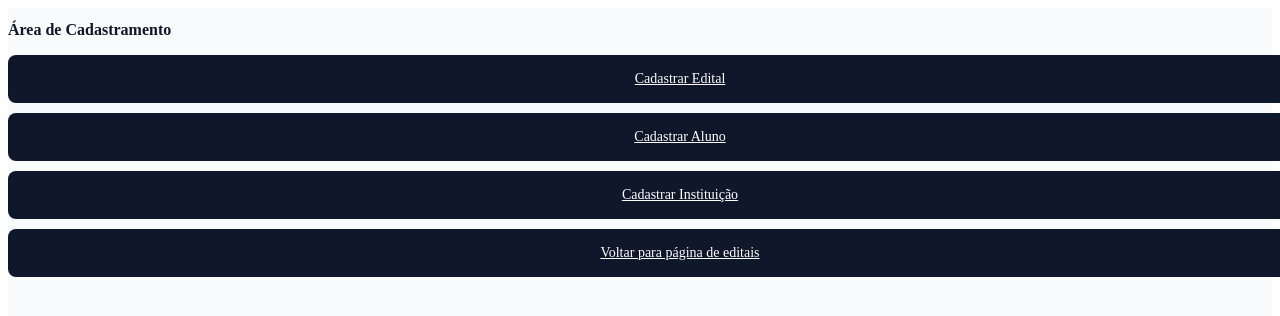
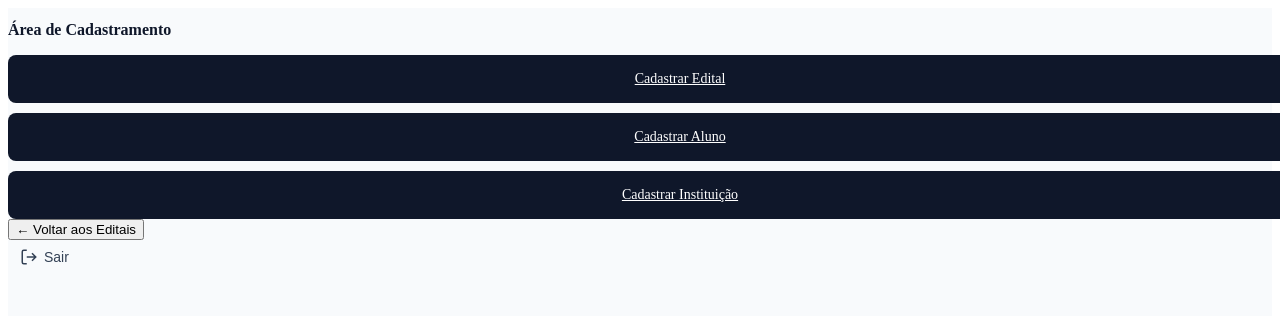
Before and after one commit to iianTP/Projeto-Redes, a React (Vite) app: page /admin in a window 1280 px wide. Shown: the top 316 px of the page. Built offline with nearby package versions, Linux system fonts and the light colour scheme; sample sign-in values are in the browser's storage.

Commit message:
botando botão de logout na tela de editais

```diff
--- a/src/AdminCadastro.jsx
+++ b/src/AdminCadastro.jsx
@@ -1,9 +1,17 @@
-import { Link } from 'react-router-dom'
-import './App.css'
+import { Link, useNavigate } from 'react-router-dom';
+import './App.css';
 
 function AdminCadastro() {
+  const navigate = useNavigate();
+
+  const handleLogout = () => {
+    localStorage.clear();
+    navigate('/login');
+  };
+
   return (
     <main id="center" className="container">
+
       <section>
         <h1 className="sectionTitle">Área de Cadastramento</h1>
 
@@ -24,11 +32,30 @@ function AdminCadastro() {
 
       <div className="ticks"></div>
 
-      <Link to="/editais" className="botao">
-        Voltar para página de editais
-      </Link>
+      <div className="headerActions">
+        <button
+          className="backBtn"
+          onClick={() => navigate('/editais')}
+        >
+          ← Voltar aos Editais
+        </button>
+
+        <button className="logoutBtn" onClick={handleLogout}>
+          <svg
+            className="logoutIcon"
+            viewBox="0 0 24 24"
+            fill="none"
+            stroke="currentColor"
+            strokeWidth="2"
+          >
+            <path d="M9 21H5a2 2 0 0 1-2-2V5a2 2 0 0 1 2-2h4M16 17l5-5-5-5M21 12H9" />
+          </svg>
+          Sair
+        </button>
+      </div>
+
     </main>
-  )
+  );
 }
 
-export default AdminCadastro
+export default AdminCadastro;
--- a/src/Editais.jsx
+++ b/src/Editais.jsx
@@ -35,6 +35,10 @@ function Editais() {
     (filtroStatus     === 'Todos' || edital.statusText  === filtroStatus)
   );
 
+  const handleLogout = () => {
+    localStorage.clear();
+    navigate('/login');
+  };
 
   return (
     <div className="container">
@@ -61,32 +65,53 @@ function Editais() {
           {localStorage.getItem(
             'isAdmin'
           ) === 'true' && (
-            <button
-              className="logoutBtn"
-              onClick={() =>
-                (window.location.href =
-                  '/admin')
-              }
-            >
-              Cadastrar
-            </button>
+            <>
+              <button
+                className="logoutBtn"
+                onClick={() => (window.location.href = '/Admin')}
+              >
+                Cadastrar
+              </button>
+
+              <button className="logoutBtn" onClick={handleLogout}>
+                <svg
+                  className="logoutIcon"
+                  viewBox="0 0 24 24"
+                  fill="none"
+                  stroke="currentColor"
+                  strokeWidth="2"
+                >
+                  <path d="M9 21H5a2 2 0 0 1-2-2V5a2 2 0 0 1 2-2h4M16 17l5-5-5-5M21 12H9" />
+                </svg>
+                Sair
+              </button>
+            </>
+
           )}
 
-          {localStorage.getItem(
-            'isLogged'
-          ) === 'true' &&
-            localStorage.getItem(
-              'isAdmin'
-            ) !== 'true' && (
+          {localStorage.getItem('isLogged') === 'true' &&
+          localStorage.getItem('isAdmin') !== 'true' && (
+            <>
               <button
                 className="logoutBtn"
-                onClick={() =>
-                  (window.location.href =
-                    '/candidaturas')
-                }
+                onClick={() => (window.location.href = '/candidaturas')}
               >
                 Minhas candidaturas
               </button>
+
+              <button className="logoutBtn" onClick={handleLogout}>
+                <svg
+                  className="logoutIcon"
+                  viewBox="0 0 24 24"
+                  fill="none"
+                  stroke="currentColor"
+                  strokeWidth="2"
+                >
+                  <path d="M9 21H5a2 2 0 0 1-2-2V5a2 2 0 0 1 2-2h4M16 17l5-5-5-5M21 12H9" />
+                </svg>
+                Sair
+              </button>
+            </>
             )}
 
         </div>
```
